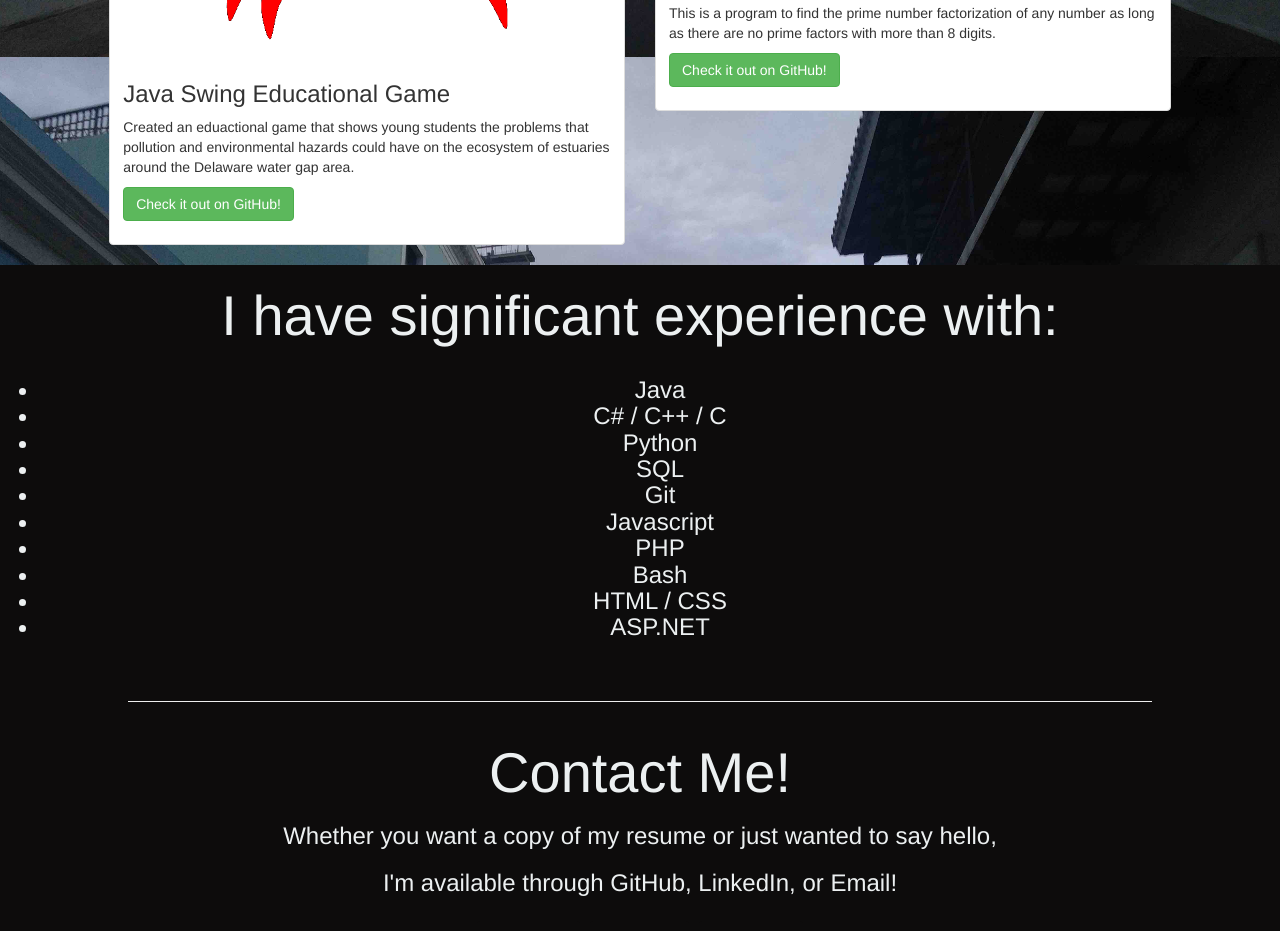
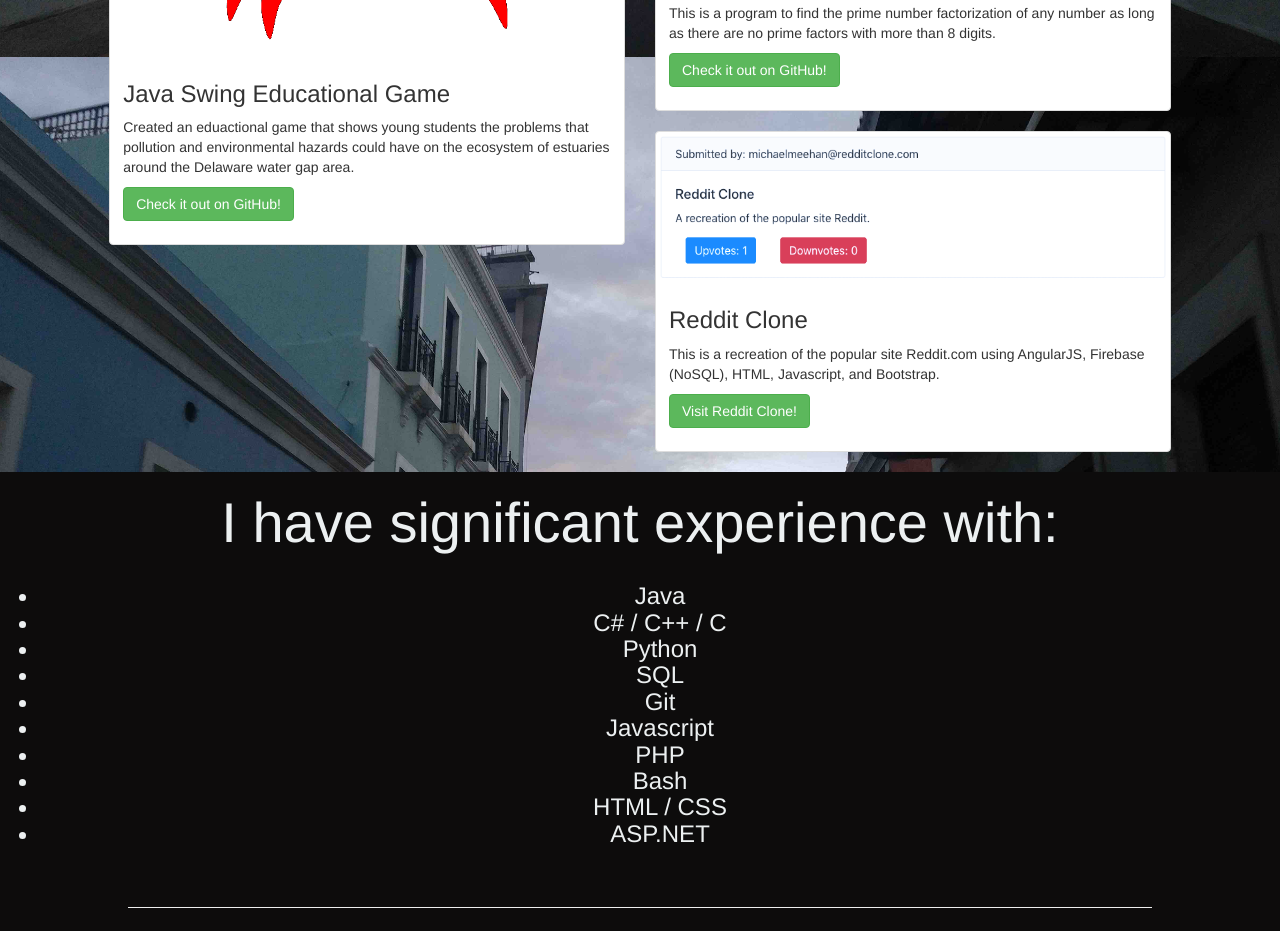
Before and after one commit to MMeehan1197/MMeehan1197.github.io, a plain HTML site: page index.html in a window 1280 px wide. Shown: the part 2198-3129 px from the top of the page. Drawn offline with nearby package versions, Linux system fonts and the light colour scheme; some packages are replaced by stand-ins of ours; a script that the page names is missing.

Commit message:
Added Reddit Clone

```diff
--- a/index.html
+++ b/index.html
@@ -140,6 +140,15 @@
 								<p><a href="https://github.com/MMeehan1197/PrimeFactorization" class="btn btn-success" role="button">Check it out on GitHub!</a>
 								</div>
 							</div>
+
+					<div class="thumbnail">
+							<img src="RedditClone.png">
+							<div class="caption">
+								<h3>Reddit Clone</h3>
+								<p>This is a recreation of the popular site Reddit.com using AngularJS, Firebase (NoSQL), HTML, Javascript, and Bootstrap.</p>
+								<p><a href="https://reddit-b926f.firebaseapp.com/index.html" class="btn btn-success" role="button">Visit Reddit Clone!</a>
+								</div>
+							</div>
 						</div>
 					</div>
 				</div>
```
Also changed, not shown: RedditClone.png (added). Lines whose indentation alone changed are shown as unchanged.
